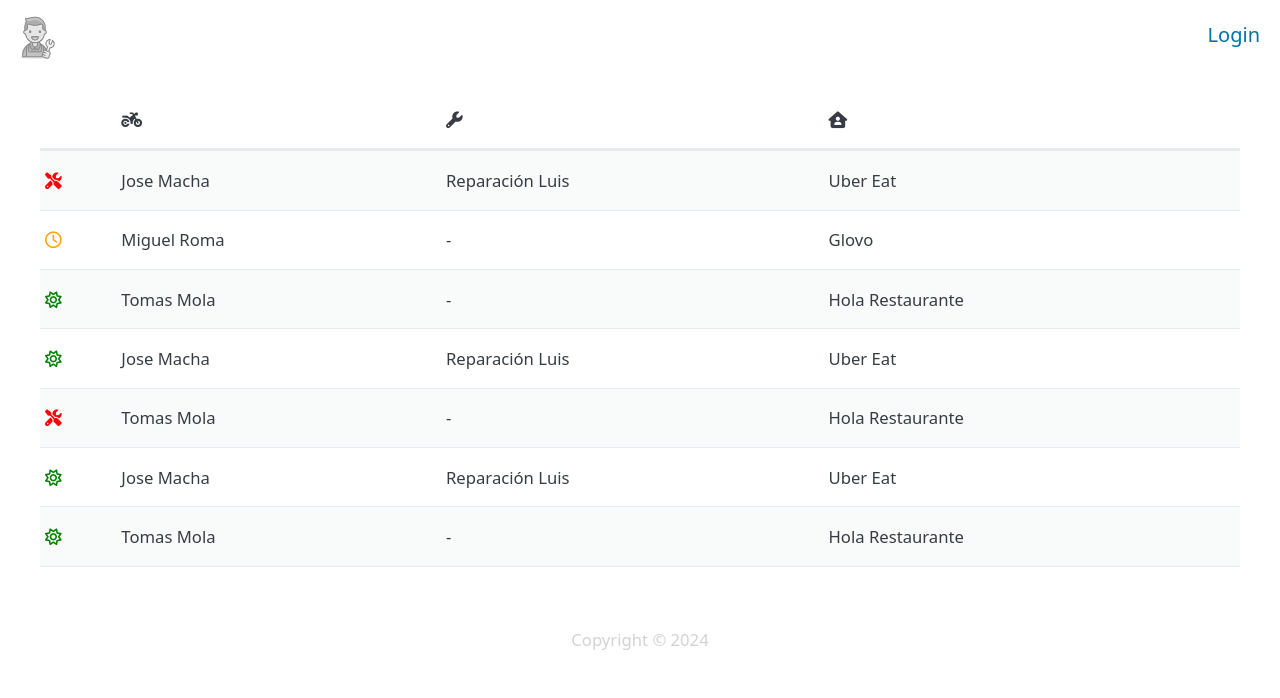
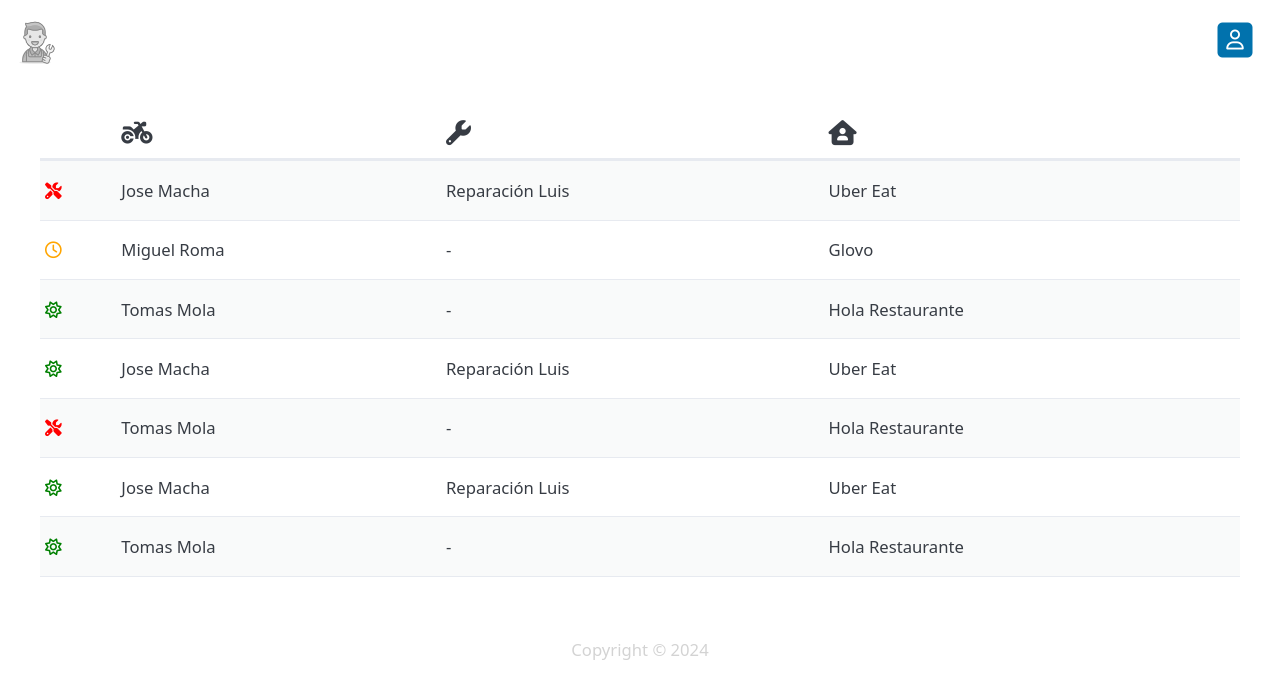
Before and after one commit to fabriziotappero/myRepair, a plain HTML site: page index.html in a window 1280 px wide. Drawn offline with nearby package versions, Linux system fonts and the light colour scheme.

Commit message:
add great example of how to login and get collection content

```diff
--- a/index.html
+++ b/index.html
@@ -26,7 +26,14 @@
             <img class="logo" src="assets/icon192.png" alt="" width="50" height="50">
         </ul>
         <ul>
-            <li><a href="#">Login</a></li>
+            <li>
+                <a href="#">
+                    <span class="fa-stack fa-1x">
+                        <i class="fa-solid fa-square fa-stack-2x"></i>
+                        <i class="fa-regular fa-user fa-inverse fa-stack-1x"></i>
+                    </span>
+                </a>
+            </li>
         </ul>
     </nav>
     <!-- <hr /> -->
@@ -37,9 +44,9 @@
             <thead>
                 <tr>
                     <th scope="col"></th>
-                    <th scope="col"><i class="fa-solid fa-motorcycle"></i></th>
-                    <th scope="col"><i class="fa-solid fa-wrench"></i></th>
-                    <th scope="col"><i class="fa-solid fa-house-user"></i></th>
+                    <th scope="col"><i class="fa-solid fa-motorcycle fa-xl"></i></th>
+                    <th scope="col"><i class="fa-solid fa-wrench fa-xl"></i></th>
+                    <th scope="col"><i class="fa-solid fa-house-user fa-xl"></i></th>
                 </tr>
             </thead>
             <tbody>
@@ -91,6 +98,7 @@
 
         <section>
 
+
         </section>
 
     </main>
```
Also changed, not shown: test/alpine_login&fetch.html (added, +91 -0 lines).
